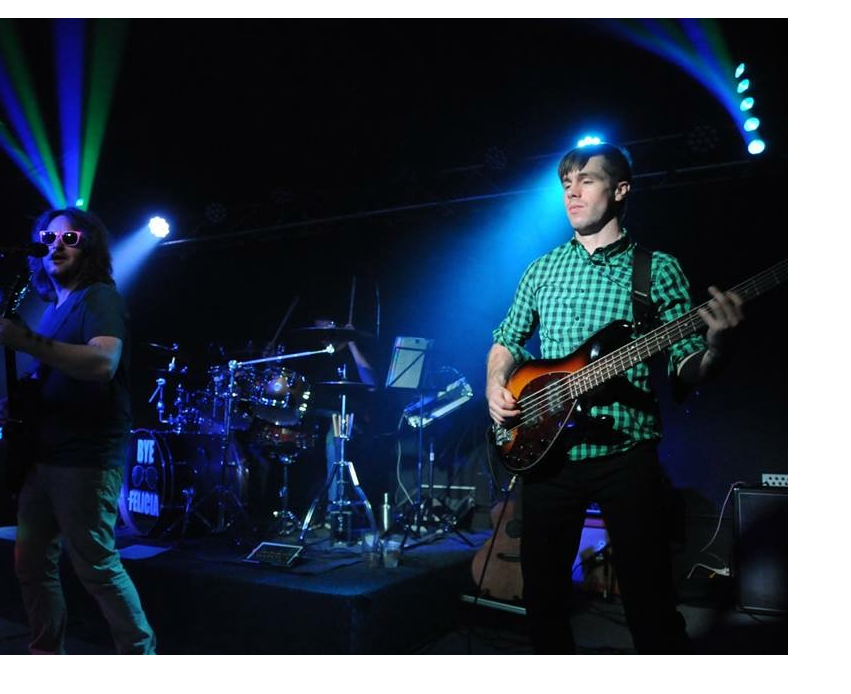
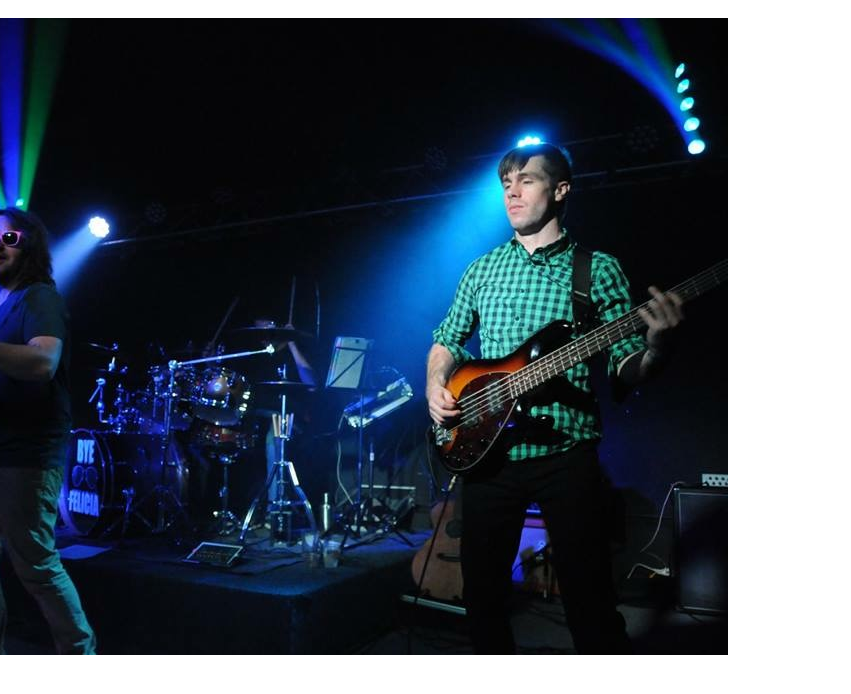
Before and after one commit to servinjbass/servinjbass.github.io, a plain HTML site: page index.html in a window 1280 px wide. Shown: the part 48-742 px from the top of the page, without its empty margins (0-851 px from the left). Drawn offline with Linux system fonts and the light colour scheme.

Commit message:
Update index.html

```diff
--- a/index.html
+++ b/index.html
@@ -1,5 +1,5 @@
 <html>
 <h1>Josh Pittman</h1>
-<div style="margin: 0px 0px 0px -180px;">
+<div style="margin: 0px 0px 0px -240px;">
   <img src="IMG_4764.JPG" /></div>
 </html>
```
